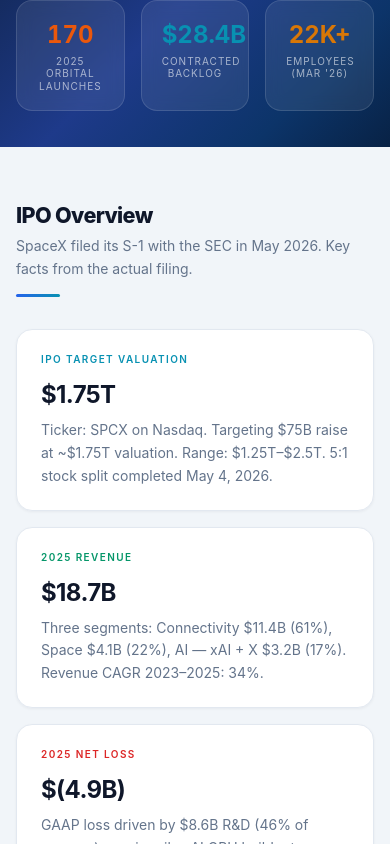
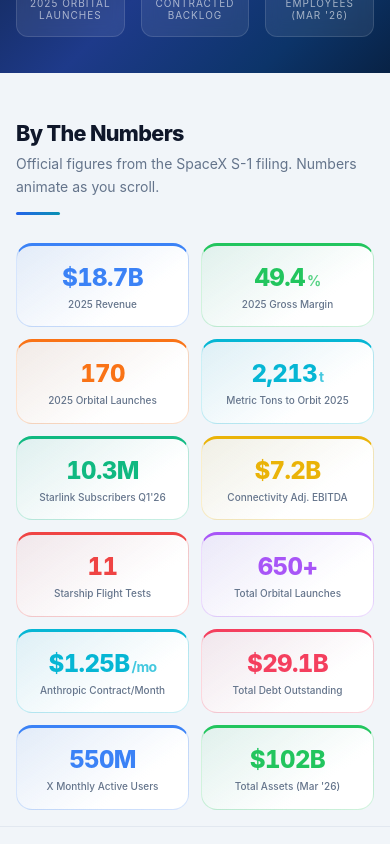
Before and after one commit to TraceCohenTech/SpaceX, a Next.js app: page / in a window 390 px wide. Shown: the part 940-1784 px from the top of the page. Built offline with nearby package versions, Linux system fonts and the light colour scheme.

Commit message:
Brighter chart colors, By The Numbers moved to top with color cards, mobile optimization

```diff
--- a/src/app/globals.css
+++ b/src/app/globals.css
@@ -376,4 +376,18 @@
   .sx-table th, .sx-table td { padding: 9px 10px; }
   .section-title { font-size: 1.35rem; }
   .nav-link { font-size: 0.62rem; padding: 4px 8px; }
+  .kpi-card { padding: 14px 12px; border-radius: 12px; }
+  .ipo-card { padding: 16px 18px; border-radius: 14px; }
+  .card { border-radius: 14px; }
+  .stat-card { border-radius: 14px; }
+  .site-nav-inner { padding: 0 16px; gap: 12px; }
+  .nav-brand { font-size: 0.62rem; padding: 3px 8px; }
+  .hero-section { min-height: 88vh; }
+  /* Reduce chart container padding on mobile */
+  .card .recharts-responsive-container { margin: 0 -4px; }
 }
+
+@media (max-width: 380px) {
+  .section-title { font-size: 1.2rem; }
+  .kpi-strip .grid { gap: 10px; }
+}
--- a/src/app/page.tsx
+++ b/src/app/page.tsx
@@ -223,14 +223,14 @@
 ];
 
 const C = {
-  blue:   "#2563eb",
-  sky:    "#0891b2",
-  green:  "#059669",
-  orange: "#ea580c",
-  red:    "#dc2626",
-  yellow: "#d97706",
-  violet: "#7c3aed",
-  slate:  "#475569",
+  blue:   "#3b82f6",
+  sky:    "#06b6d4",
+  green:  "#22c55e",
+  orange: "#f97316",
+  red:    "#ef4444",
+  yellow: "#eab308",
+  violet: "#a855f7",
+  slate:  "#64748b",
   muted:  "#94a3b8",
   dim:    "#94a3b8",
   grid:   "rgba(15,23,42,0.04)",
@@ -377,8 +377,8 @@
 
 function Section({ title, sub, children, id }: { title: string; sub?: string; children: React.ReactNode; id?: string }) {
   return (
-    <section id={id} className="py-14 md:py-20 px-4 sm:px-6 md:px-12 max-w-[1400px] mx-auto">
-      <div className="mb-8 md:mb-10">
+    <section id={id} className="py-10 sm:py-14 md:py-20 px-4 sm:px-6 md:px-12 max-w-[1400px] mx-auto">
+      <div className="mb-6 sm:mb-8 md:mb-10">
         <h2 className="section-title">{title}</h2>
         {sub && <p className="section-sub">{sub}</p>}
         <div className="section-bar" />
@@ -398,27 +398,27 @@
 // ─── KPI DATA ────────────────────────────────────────────────────────────────
 
 const kpis = [
-  { target: 18.7, fmt: (n: number) => `$${n.toFixed(1)}B`, label: "2025 Revenue", color: C.sky },
-  { target: 9.2,  fmt: (n: number) => `$${n.toFixed(1)}B`, label: "2025 Gross Profit", color: C.green },
-  { target: 10.3, fmt: (n: number) => `${n.toFixed(1)}M`,  label: "Starlink Subs Q1 '26", color: "#93c5fd" },
-  { target: 170,  fmt: (n: number) => `${Math.round(n)}`,  label: "2025 Orbital Launches", color: C.orange },
-  { target: 28.4, fmt: (n: number) => `$${n.toFixed(1)}B`, label: "Contracted Backlog", color: C.sky },
-  { target: 22,   fmt: (n: number) => `${Math.round(n)}K+`,label: "Employees (Mar '26)", color: C.yellow },
+  { target: 18.7, fmt: (n: number) => `$${n.toFixed(1)}B`, label: "2025 Revenue",          color: "#06b6d4" },
+  { target: 9.2,  fmt: (n: number) => `$${n.toFixed(1)}B`, label: "2025 Gross Profit",     color: "#22c55e" },
+  { target: 10.3, fmt: (n: number) => `${n.toFixed(1)}M`,  label: "Starlink Subs Q1 '26", color: "#60a5fa" },
+  { target: 170,  fmt: (n: number) => `${Math.round(n)}`,  label: "2025 Orbital Launches", color: "#f97316" },
+  { target: 28.4, fmt: (n: number) => `$${n.toFixed(1)}B`, label: "Contracted Backlog",    color: "#a78bfa" },
+  { target: 22,   fmt: (n: number) => `${Math.round(n)}K+`,label: "Employees (Mar '26)",   color: "#fbbf24" },
 ];
 
 const byTheNumbers = [
-  { target: 18.7, fmt: (n: number) => `$${n.toFixed(1)}B`, unit: "", label: "2025 Revenue (S-1 actual)" },
-  { target: 49.4, fmt: (n: number) => `${n.toFixed(1)}`,   unit: "%",  label: "2025 Gross Margin" },
-  { target: 170,  fmt: (n: number) => `${Math.round(n)}`,  unit: "",   label: "2025 orbital launches (record)" },
-  { target: 2213, fmt: (n: number) => `${Math.round(n).toLocaleString()}`, unit: "t", label: "Metric tons to orbit, 2025" },
-  { target: 10.3, fmt: (n: number) => `${n.toFixed(1)}M`,  unit: "",   label: "Starlink subscribers (Q1 '26)" },
-  { target: 7.2,  fmt: (n: number) => `$${n.toFixed(1)}B`, unit: "",   label: "Connectivity Adj. EBITDA (2025)" },
-  { target: 11,   fmt: (n: number) => `${Math.round(n)}`,  unit: "",   label: "Starship flight tests to date" },
-  { target: 650,  fmt: (n: number) => `${Math.round(n)}+`, unit: "",   label: "Total orbital launches ever" },
-  { target: 1.25, fmt: (n: number) => `$${n.toFixed(2)}B`, unit: "/mo",label: "Anthropic compute contract" },
-  { target: 29.1, fmt: (n: number) => `$${n.toFixed(1)}B`, unit: "",   label: "Total debt outstanding" },
-  { target: 550,  fmt: (n: number) => `${Math.round(n)}M`, unit: "",   label: "X Monthly Active Users (Q1 '26)" },
-  { target: 102,  fmt: (n: number) => `$${Math.round(n)}B`,unit: "",   label: "Total assets (Mar 31, 2026)" },
+  { target: 18.7, fmt: (n: number) => `$${n.toFixed(1)}B`, unit: "",    label: "2025 Revenue",              color: "#3b82f6" },
+  { target: 49.4, fmt: (n: number) => `${n.toFixed(1)}`,   unit: "%",   label: "2025 Gross Margin",         color: "#22c55e" },
+  { target: 170,  fmt: (n: number) => `${Math.round(n)}`,  unit: "",    label: "2025 Orbital Launches",     color: "#f97316" },
+  { target: 2213, fmt: (n: number) => `${Math.round(n).toLocaleString()}`, unit: "t", label: "Metric Tons to Orbit 2025", color: "#06b6d4" },
+  { target: 10.3, fmt: (n: number) => `${n.toFixed(1)}M`,  unit: "",    label: "Starlink Subscribers Q1'26",color: "#10b981" },
+  { target: 7.2,  fmt: (n: number) => `$${n.toFixed(1)}B`, unit: "",    label: "Connectivity Adj. EBITDA",  color: "#eab308" },
+  { target: 11,   fmt: (n: number) => `${Math.round(n)}`,  unit: "",    label: "Starship Flight Tests",     color: "#ef4444" },
+  { target: 650,  fmt: (n: number) => `${Math.round(n)}+`, unit: "",    label: "Total Orbital Launches",    color: "#a855f7" },
+  { target: 1.25, fmt: (n: number) => `$${n.toFixed(2)}B`, unit: "/mo", label: "Anthropic Contract/Month",  color: "#06b6d4" },
+  { target: 29.1, fmt: (n: number) => `$${n.toFixed(1)}B`, unit: "",    label: "Total Debt Outstanding",    color: "#f43f5e" },
+  { target: 550,  fmt: (n: number) => `${Math.round(n)}M`, unit: "",    label: "X Monthly Active Users",    color: "#3b82f6" },
+  { target: 102,  fmt: (n: number) => `$${Math.round(n)}B`,unit: "",    label: "Total Assets (Mar '26)",    color: "#22c55e" },
 ];
 
 // ─── MAIN ────────────────────────────────────────────────────────────────────
@@ -486,6 +486,34 @@
         </div>
       </div>
 
+      {/* ══════ BY THE NUMBERS ══════ */}
+      <div className="max-w-[1400px] mx-auto px-4 sm:px-6 md:px-12 pt-12 pb-4">
+        <div className="mb-7">
+          <h2 className="section-title">By The Numbers</h2>
+          <p className="section-sub">Official figures from the SpaceX S-1 filing. Numbers animate as you scroll.</p>
+          <div className="section-bar" />
+        </div>
+        <div className="grid grid-cols-2 sm:grid-cols-3 lg:grid-cols-4 gap-3 sm:gap-4">
+          {byTheNumbers.map((s, i) => (
+            <div key={i} className="rounded-2xl p-4 sm:p-5 text-center border transition-all duration-200 hover:-translate-y-1 hover:shadow-lg cursor-default"
+              style={{
+                background: `linear-gradient(145deg, ${s.color}14 0%, #fff 70%)`,
+                borderColor: `${s.color}35`,
+                borderTopWidth: 3,
+                borderTopColor: s.color,
+              }}>
+              <div className="text-2xl sm:text-3xl font-extrabold mb-1 kpi-number tracking-tight" style={{ color: s.color }}>
+                <AnimNum target={s.target} fmt={s.fmt} />
+                {s.unit && <span className="text-sm font-bold ml-0.5" style={{ color: s.color, opacity: 0.75 }}>{s.unit}</span>}
+              </div>
+              <div className="text-[10px] sm:text-xs text-slate-500 leading-tight font-medium">{s.label}</div>
+            </div>
+          ))}
+        </div>
+      </div>
+
+      <div className="accent-rule mt-10" />
+
       {/* ══════ IPO OVERVIEW ══════ */}
       <Section id="overview" title="IPO Overview" sub="SpaceX filed its S-1 with the SEC in May 2026. Key facts from the actual filing.">
         <div className="grid grid-cols-1 sm:grid-cols-2 lg:grid-cols-3 gap-4">
@@ -510,8 +538,8 @@
 
       {/* ══════ FULL P&L ══════ */}
       <Section id="pnl" title="Profit & Loss" sub="Official financials from the S-1. Revenue is growing fast — but so is R&D spend as SpaceX pours capital into xAI compute infrastructure.">
-        <div className="grid grid-cols-1 lg:grid-cols-2 gap-5 mb-5">
-          <div className="card p-5 sm:p-6">
+        <div className="grid grid-cols-1 lg:grid-cols-2 gap-4 sm:gap-5 mb-4 sm:mb-5">
+          <div className="card p-4 sm:p-6">
             <h3 className="text-[11px] tracking-[0.12em] text-slate-400 uppercase font-semibold mb-1">Revenue vs. Gross Profit</h3>
             <p className="text-xs text-slate-500 mb-4 leading-relaxed">Gross margin expanded from 41.2% → 42.9% → 49.4% as Connectivity (Starlink) became a larger share of the business.</p>
             <ResponsiveContainer width="100%" height={300}>
@@ -1337,22 +1365,6 @@
         </div>
       </Section>
 
-      <div className="accent-rule" />
-
-      {/* ══════ BY THE NUMBERS ══════ */}
-      <Section id="numbers" title="By The Numbers" sub="Official figures from the SpaceX S-1 filing. Numbers animate as you scroll into view.">
-        <div className="grid grid-cols-2 sm:grid-cols-3 lg:grid-cols-4 gap-4">
-          {byTheNumbers.map((s, i) => (
-            <div key={i} className="stat-card p-5 sm:p-6 text-center">
-              <div className="text-2xl sm:text-3xl font-bold text-slate-900 mb-1 kpi-number">
-                <AnimNum target={s.target} fmt={s.fmt} />
-                {s.unit && <span className="text-sm ml-0.5" style={{ color: C.blue }}>{s.unit}</span>}
-              </div>
-              <div className="text-[10px] text-slate-400 leading-tight">{s.label}</div>
-            </div>
-          ))}
-        </div>
-      </Section>
 
       <div className="accent-rule" />
 
```
